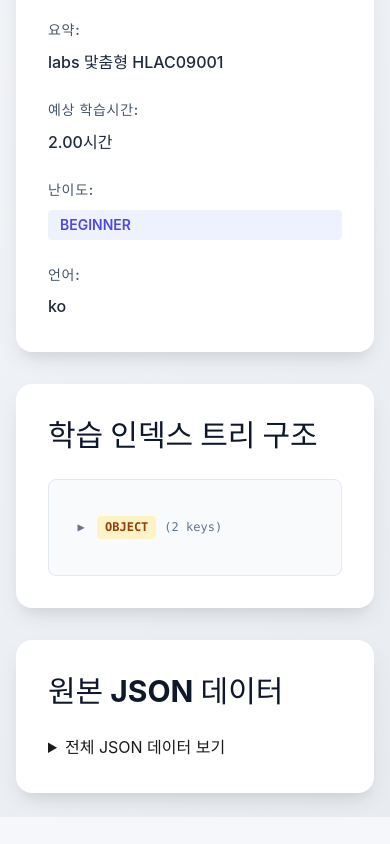
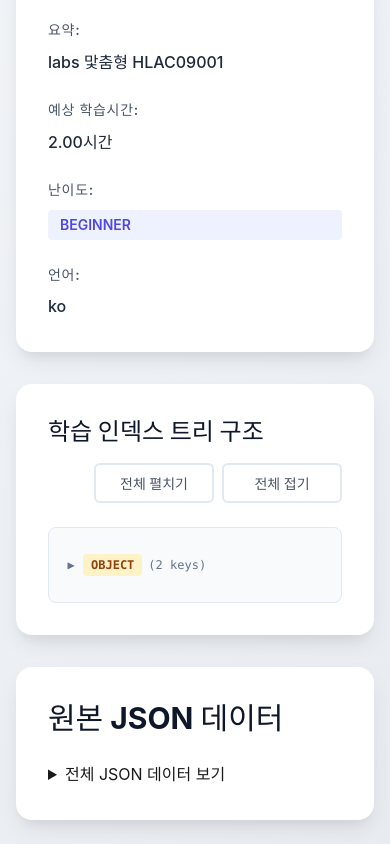
Before and after one commit to toughbox/lms-test, a React (Vite) app: page /lms-sample in a window 390 px wide. Shown: the part 489-1333 px from the top of the page. Before the commit the page ends 1306 px from the top, so only its background shows below. Built offline with nearby package versions, Linux system fonts and the light colour scheme.

Commit message:
first commit

```diff
--- a/src/App.css
+++ b/src/App.css
@@ -412,7 +412,7 @@
   overflow-x: auto;
   font-size: 0.8125rem;
   line-height: 1.6;
-  max-height: 500px;
+  max-height: 800px;
   overflow-y: auto;
   border: 1px solid #334155;
   font-family: 'SF Mono', 'Monaco', 'Inconsolata', 'Roboto Mono', 'Courier New', monospace;
--- a/src/pages/LmsSampleJson.css
+++ b/src/pages/LmsSampleJson.css
@@ -64,23 +64,72 @@
   padding: 2rem;
 }
 
+.tree-view-header {
+  display: flex;
+  justify-content: space-between;
+  align-items: center;
+  margin-bottom: 1.5rem;
+  flex-wrap: wrap;
+  gap: 1rem;
+}
+
 .tree-view-section h2 {
-  margin-top: 0;
-  margin-bottom: 1.5rem;
+  margin: 0;
   font-size: 1.875rem;
   color: #0f172a;
   font-weight: 700;
+}
+
+.tree-controls {
+  display: flex;
+  gap: 0.5rem;
+}
+
+.tree-control-btn {
+  padding: 0.5rem 1rem;
+  font-size: 0.875rem;
+  font-weight: 600;
+  border: 2px solid #e2e8f0;
+  border-radius: 6px;
+  background: #ffffff;
+  color: #475569;
+  cursor: pointer;
+  transition: all 0.2s ease;
+  white-space: nowrap;
+}
+
+.tree-control-btn:hover {
+  background: #f8fafc;
+  border-color: #cbd5e1;
+  color: #334155;
+}
+
+.tree-control-btn.expand-all:hover {
+  background: #eef2ff;
+  border-color: #4f46e5;
+  color: #4f46e5;
+}
+
+.tree-control-btn.collapse-all:hover {
+  background: #fef2f2;
+  border-color: #ef4444;
+  color: #ef4444;
+}
+
+.tree-control-btn:active {
+  transform: scale(0.98);
 }
 
 .tree-container {
   background: #f8fafc;
   border: 1px solid #e2e8f0;
   border-radius: 8px;
-  padding: 1.5rem;
+  padding: 1rem;
   overflow-x: auto;
   font-family: 'SF Mono', 'Monaco', 'Inconsolata', 'Roboto Mono', 'Courier New', monospace;
   font-size: 0.875rem;
-  line-height: 1.6;
+  line-height: 1.5;
+  word-break: break-word;
 }
 
 .tree-node {
@@ -90,9 +139,9 @@
 .tree-node-header {
   display: flex;
   align-items: center;
-  gap: 0.5rem;
+  gap: 0.375rem;
   cursor: pointer;
-  padding: 0.5rem;
+  padding: 0.375rem 0.5rem;
   border-radius: 4px;
   transition: background-color 0.2s ease;
   user-select: none;
@@ -105,17 +154,18 @@
 .tree-toggle {
   color: #64748b;
   font-size: 0.75rem;
-  width: 16px;
+  width: 12px;
   display: inline-block;
   text-align: center;
+  flex-shrink: 0;
 }
 
 .tree-item {
   display: flex;
   align-items: flex-start;
-  gap: 0.5rem;
-  margin: 0.25rem 0;
-  padding-left: 1rem;
+  gap: 0.25rem;
+  margin: 0.15rem 0;
+  padding-left: 0.5rem;
 }
 
 .tree-key {
@@ -165,19 +215,19 @@
 .array-index {
   color: #64748b;
   font-weight: 600;
-  margin-right: 0.5rem;
+  margin-right: 0.25rem;
 }
 
 .object-key {
   color: #7c3aed;
   font-weight: 600;
-  margin-left: 0.5rem;
+  margin-left: 0.25rem;
 }
 
 .tree-node-children {
-  margin-left: 1rem;
+  margin-left: 0.5rem;
   border-left: 2px solid #e2e8f0;
-  padding-left: 1rem;
+  padding-left: 0.5rem;
 }
 
 .null-value {
@@ -229,6 +279,10 @@
   font-weight: 700;
 }
 
+.raw-json-section .sample-json {
+  max-height: 800px;
+}
+
 @media (max-width: 768px) {
   .course-info-card {
     grid-template-columns: 1fr;
@@ -237,4 +291,23 @@
   .tree-container {
     font-size: 0.75rem;
   }
+
+  .tree-view-header {
+    flex-direction: column;
+    align-items: flex-start;
+  }
+
+  .tree-view-section h2 {
+    font-size: 1.5rem;
+  }
+
+  .tree-controls {
+    width: 100%;
+    justify-content: flex-end;
+  }
+
+  .tree-control-btn {
+    flex: 1;
+    max-width: 120px;
+  }
 }
--- a/src/pages/LmsSampleJson.jsx
+++ b/src/pages/LmsSampleJson.jsx
@@ -14,6 +14,50 @@ function LmsSampleJson() {
       newExpanded.add(nodeId)
     }
     setExpandedNodes(newExpanded)
+  }
+
+  // 모든 노드 경로를 수집하는 함수
+  const collectAllNodePaths = (obj, path = '', paths = new Set()) => {
+    if (obj === null || obj === undefined) {
+      return paths
+    }
+
+    if (Array.isArray(obj)) {
+      if (obj.length > 0) {
+        const nodeId = path
+        paths.add(nodeId)
+        obj.forEach((item, index) => {
+          if (typeof item === 'object' && item !== null) {
+            collectAllNodePaths(item, `${path}-${index}`, paths)
+          }
+        })
+      }
+    } else if (typeof obj === 'object') {
+      const keys = Object.keys(obj)
+      if (keys.length > 0) {
+        const nodeId = path || 'root'
+        paths.add(nodeId)
+        keys.forEach((key) => {
+          const value = obj[key]
+          const childPath = path ? `${path}.${key}` : key
+          if (typeof value === 'object' && value !== null) {
+            collectAllNodePaths(value, childPath, paths)
+          }
+        })
+      }
+    }
+    return paths
+  }
+
+  // 전체 펼치기
+  const expandAll = () => {
+    const allPaths = collectAllNodePaths(lmsSampleData)
+    setExpandedNodes(allPaths)
+  }
+
+  // 전체 접기
+  const collapseAll = () => {
+    setExpandedNodes(new Set())
   }
 
   const formatValue = (value) => {
@@ -48,7 +92,7 @@ function LmsSampleJson() {
           <div
             className="tree-node-header"
             onClick={() => toggleNode(nodeId)}
-            style={{ paddingLeft: `${level * 20}px` }}
+            style={{ paddingLeft: `${level * 12}px` }}
           >
             <span className="tree-toggle">{isExpanded ? '▼' : '▶'}</span>
             <span className="array-badge">Array</span>
@@ -86,7 +130,7 @@ function LmsSampleJson() {
           <div
             className="tree-node-header"
             onClick={() => toggleNode(nodeId)}
-            style={{ paddingLeft: `${level * 20}px` }}
+            style={{ paddingLeft: `${level * 12}px` }}
           >
             <span className="tree-toggle">{isExpanded ? '▼' : '▶'}</span>
             <span className="object-badge">Object</span>
@@ -164,7 +208,17 @@ function LmsSampleJson() {
           </div>
 
           <div className="tree-view-section">
-            <h2>학습 인덱스 트리 구조</h2>
+            <div className="tree-view-header">
+              <h2>학습 인덱스 트리 구조</h2>
+              <div className="tree-controls">
+                <button onClick={expandAll} className="tree-control-btn expand-all">
+                  전체 펼치기
+                </button>
+                <button onClick={collapseAll} className="tree-control-btn collapse-all">
+                  전체 접기
+                </button>
+              </div>
+            </div>
             <div className="tree-container">
               {renderObject(lmsSampleData)}
             </div>
```
